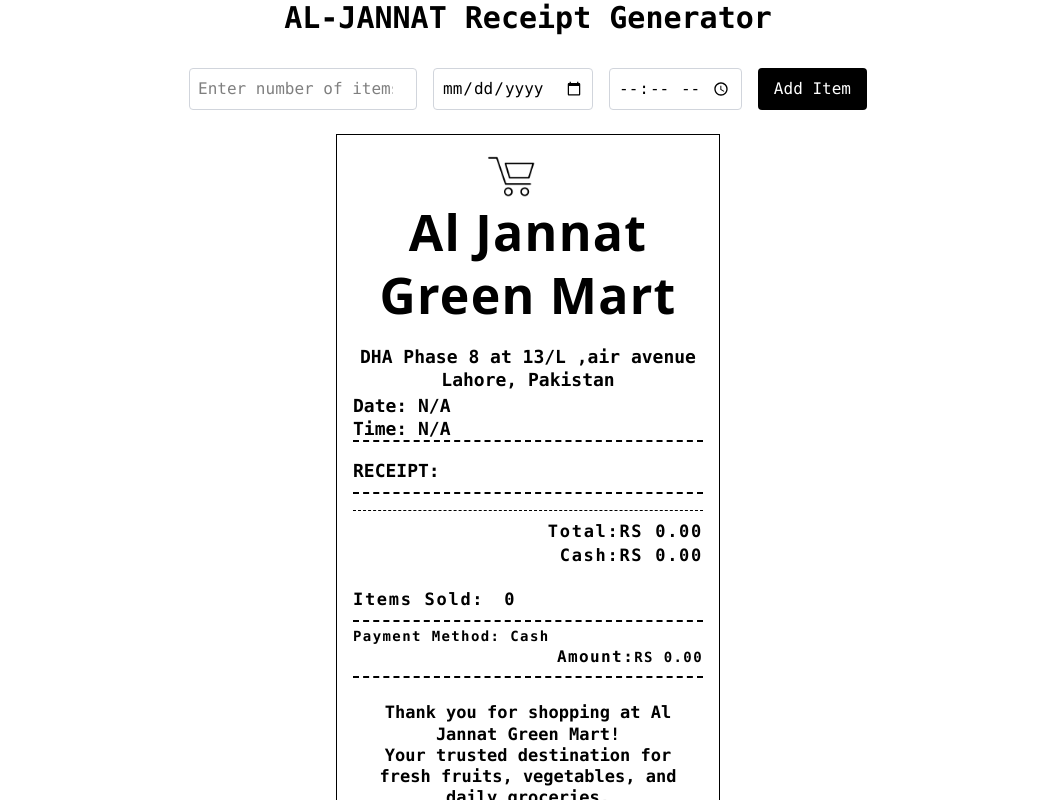
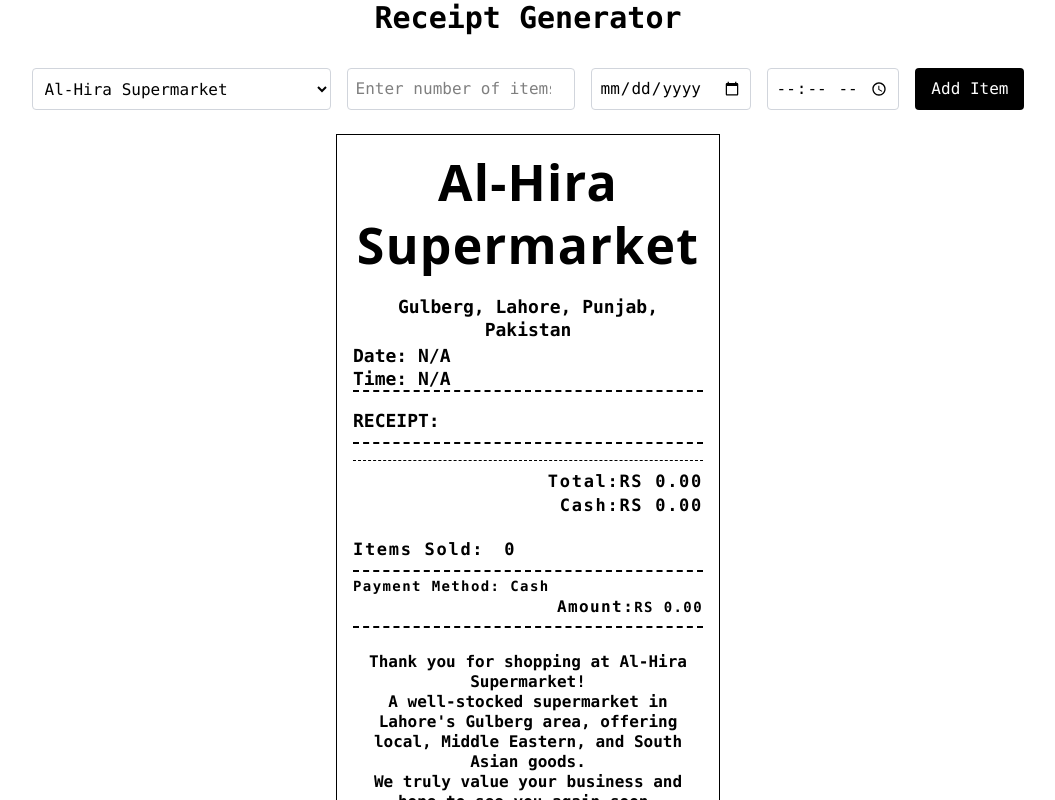
Before and after one commit to umayrrnaqvi/receipt-waitrose, a Next.js app: page /al-jannat in a window 1280 px wide. Shown: the top 800 px of the page, without its empty margins (112-1167 px from the left). Built offline with nearby package versions, Linux system fonts and the light colour scheme.

Commit message:
adds multi names and description

```diff
--- a/app/al-jannat/page.jsx
+++ b/app/al-jannat/page.jsx
@@ -1,6 +1,5 @@
 'use client';
 import { useState } from "react";
-import Image from 'next/image';
 
 const items = [
     { name: "Fresh Orange", price: 200 },
@@ -117,6 +116,103 @@ const items = [
     { name: "Fresh Oyster Mushroom", price: 500 }
 ];
 
+const stores = [
+    {
+        name: "Al-Hira Supermarket",
+        address: "Gulberg, Lahore, Punjab, Pakistan",
+        description: "A well-stocked supermarket in Lahore's Gulberg area, offering local, Middle Eastern, and South Asian goods." // Alt Bold, modern setup
+    },
+    {
+        name: "Ghar Bazaar",
+        address: "DHA Phase 8, Air Avenue, Lahore, Punjab, Pakistan",
+        description: "A grocery store in DHA Phase 8, Lahore offering fresh produce, household items, and delivery services."
+    },
+    {
+        name: "Rahim Store",
+        address: "Street 7, Sutlej Block, Allama Iqbal Town, Lahore 54000, Punjab, Pakistan",
+        description: "Serving Lahore with quality groceries and household goods."
+    },
+    {
+        name: "Imtiaz Mega",
+        address: "Noor Mahal Rd, SS Tower, Bahawalpur, Punjab, Pakistan",
+        description: "A large-format Imtiaz branch offering bakery, meat, produce, pharmacy, electronics, and more."
+    },
+    {
+        name: "Springs Store",
+        address: "13th Lane, Khayaban-e-Bukhari, Phase 6 DHA, Karachi, Sindh, Pakistan",
+        description: "Premium grocery and household products in Karachi’s DHA Phase 6."
+    },
+    {
+        name: "Marhaba Mart",
+        address: "East Canal Rd (204 RB), next to Babu CNG, Faisalabad, Punjab, Pakistan",
+        description: "A neighborhood supermarket in Faisalabad offering daily groceries, sweets, and household essentials."
+    },
+    {
+        name: "Taqwa Market",
+        address: "G-9/4, Islamabad, Islamabad Capital Territory, Pakistan",
+        description: "A well-regarded supermarket in Islamabad known for fresh produce and reliable service."
+    },
+    {
+        name: "Bismillah Store",
+        address: "Sector G, DHA Phase 1, Lahore, Punjab, Pakistan",
+        description: "Providing household essentials with a smile in high-end DHA Phase 1."
+    },
+    {
+        name: "Carrefour – Avenue Mall",
+        address: "Avenue Mall, Ghazi Road, Rehman Gardens, Lahore, Punjab, Pakistan",
+        description: "A world-class hypermarket inside Avenue Mall offering daily deals and vast variety."
+    },
+    {
+        name: "Model Bazaar",
+        address: "Kashmir Road, Sector W, Peoples Colony, Gujranwala, Punjab, Pakistan",
+        description: "A one-stop shop for fresh produce and household items in Gujranwala."
+    },
+    {
+        name: "Super Duper Supermarket",
+        address: "Dr. Farooq Shaheed Chowk, Block 11, Chichawatni, Sahiwal District, Punjab, Pakistan",
+        description: "A well-known supermarket in Chichawatni for daily essentials."
+    },
+    {
+        name: "Zaman Son's Super Mall",
+        address: "Near Sabzi Mandi, Attock, Punjab, Pakistan",
+        description: "A large retail destination offering groceries and home goods in Attock."
+    },
+    {
+        name: "Cheema & Chattha Rice Store",
+        address: "Kiran Plaza, F-8 Markaz, Islamabad, Islamabad Capital Territory, Pakistan",
+        description: "A specialized store focused on rice and household essentials in Islamabad’s F-8."
+    },
+    {
+        name: "Karachi Lee Market",
+        address: "Harris Road, Napier Quarter, Karachi, Sindh, Pakistan",
+        description: "A historic local market known for a wide selection of groceries and goods."
+    },
+    {
+        name: "Bisma Departmental Store",
+        address: "Circular Road, Alipur, Muzaffargarh, Punjab, Pakistan",
+        description: "A departmental store serving the Muzaffargarh community."
+    },
+    {
+        name: "Faisal Super Mart",
+        address: "Nawabshah Road, Sanghar, Sindh, Pakistan",
+        description: "Providing fresh groceries and daily essentials in Sanghar."
+    },
+    {
+        name: "Diamond Super Market",
+        address: "Karachi, Sindh, Pakistan",
+        description: "A longstanding supermarket chain in Karachi, operating for over 57 years."
+    },
+    {
+        name: "Friends Baqala",
+        address: "Karachi, Sindh, Pakistan",
+        description: "A newer supermarket chain in Karachi, established in 2023."
+    },
+    {
+        name: "Umar Cash and Carry",
+        address: "Lahore, Punjab, Pakistan",
+        description: "A popular cash-and-carry wholesaler in Lahore."
+    }
+];
 
 const Page = () => {
 
@@ -125,7 +221,7 @@ const Page = () => {
     const [orderId, setOrderId] = useState(""); // Generate order ID
     const [date, setDate] = useState(""); // Date input
     const [time, setTime] = useState(""); // Time input
-    const [selectedCategory, setSelectedCategory] = useState("Fruits"); // Default category: Fruits
+    const [selectedStore, setSelectedStore] = useState(stores[0]);
 
     // Function to calculate total
     const calculateTotal = () =>
@@ -171,11 +267,28 @@ const Page = () => {
     return (
         <div className="min-h-screen bg-white text-black font-mono">
             <h1 className="text-3xl font-bold text-center mb-8 no-print">
-                AL-JANNAT Receipt Generator
+                 Receipt Generator
             </h1>
 
             {/* Item Input Section */}
             <div className="flex flex-wrap gap-4 mb-6 justify-center no-print">
+
+                <select
+                    value={selectedStore.name}
+                    onChange={(e) => {
+                        const store = stores.find(s => s.name === e.target.value);
+                        setSelectedStore(store);
+                    }}
+                    className="border border-gray-300 p-2 rounded"
+                >
+                    {stores.map((store, index) => (
+                        <option key={index} value={store.name}>
+                            {store.name}
+                        </option>
+                    ))}
+                </select>
+
+
                 <input
                     type="number"
                     value={count}
@@ -208,18 +321,15 @@ const Page = () => {
 
             {/* Receipt Section */}
             <div id="receipt" className="receipt-container max-w-sm mx-auto bg-white border border-black p-4 text-sm print:w-[250px]">
-                <div className="w-[90%] flex justify-center">
-                    <Image
-                        src='/trolly.png'
-                        alt="Trolley Logo"
-                        width={50} // adjust for your printer
-                        height={50}
-                        priority />
-                </div>
 
                 <div className="text-center mb-4 leading-tight">
-                    <h2 className="text-[50px] font-sans font-bold tracking-wide text-center">Al Jannat Green Mart</h2>
-                    <p className="text-[18px] font-bold font-mono mt-5">DHA Phase 8 at 13/L ,air avenue  Lahore, Pakistan </p>
+                    <h2 className="text-[50px] font-sans font-bold tracking-wide text-center">
+                        {selectedStore.name}
+                    </h2>
+                    <p className="text-[18px] font-bold font-mono mt-5">
+                        {selectedStore.address}
+                    </p>
+
 
                     <div className="text-left text-[18px] font-bold font-mono mt-1 border-b-2 border-dashed">
                         <p>Date: {formatDate(date)}</p>
@@ -277,11 +387,12 @@ const Page = () => {
                 </div>
 
                 <div className="w-full mx-auto px-4 flex flex-col items-center text-center text-lg border-b-2 border-dashed">
-                    <p className="text-[17px] text-center font-bold mt-6 leading-tight">
-                        Thank you for shopping at <span className="font-semibold">Al Jannat Green Mart</span>!<br />
-                        Your trusted destination for fresh fruits, vegetables, and daily groceries.<br />
+                    <p className="text-[16px] text-center font-bold mt-6 leading-tight">
+                        Thank you for shopping at <span className="font-semibold">{selectedStore.name}</span>!<br />
+                        {selectedStore.description}<br />
                         We truly value your business and hope to see you again soon.<br /><br />
                     </p>
+
                 </div>
                 <div>
                     <p className="text-[15px] font-bold text-center mt-1">
```
